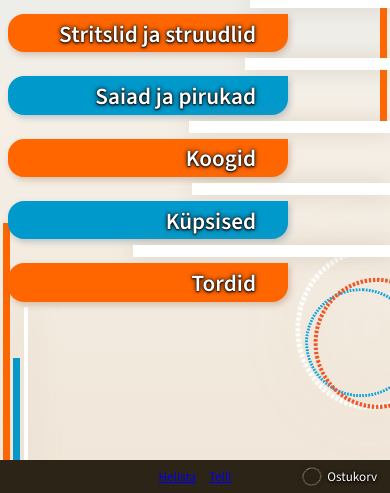
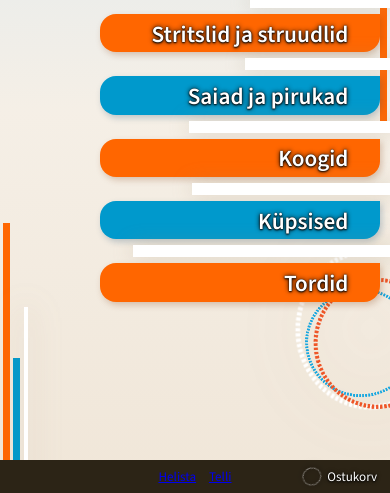
Before and after one commit to ivarneio/kehrapagar, a plain HTML site: page index.html in a window 390 px wide. Shown: the part 351-844 px from the top of the page. Drawn offline with nearby package versions, Linux system fonts and the light colour scheme; no server answers.

Commit message:
Telefonivaates tooteribad paremale

```diff
--- a/index.html
+++ b/index.html
@@ -7,7 +7,7 @@
   <link rel="preconnect" href="https://fonts.googleapis.com">
   <link rel="preconnect" href="https://fonts.gstatic.com" crossorigin>
   <link href="https://fonts.googleapis.com/css2?family=Source+Sans+3:wght@400;600&display=swap" rel="stylesheet">
-  <link rel="stylesheet" href="stiil.css?v=58">
+  <link rel="stylesheet" href="stiil.css?v=59">
 </head>
 <body>
   <div class="triibud" aria-hidden="true">
--- a/stiil.css
+++ b/stiil.css
@@ -751,7 +751,8 @@ textarea { font: inherit; border: 1px solid var(--joon); background: #fff; color
   .grupid .grupp.lahti > button {
     width: 17.5rem !important;
     max-width: 92vw !important;
-    margin: 0 .5rem !important;
+    margin-left: auto !important;
+    margin-right: .6rem !important;
     border-radius: 1rem 0 1rem 1rem;
     text-align: right;
     padding-right: 1rem;
```
